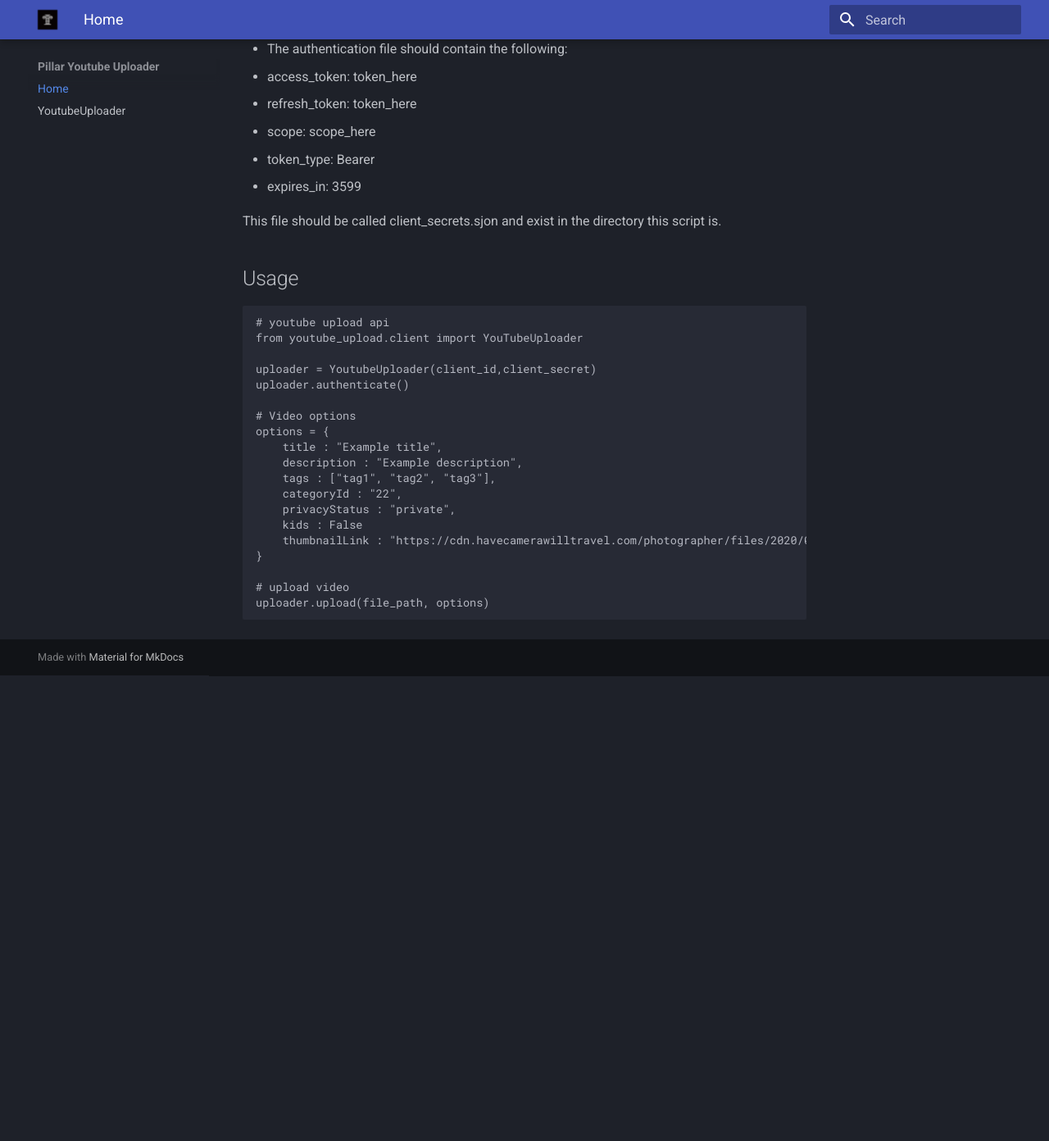
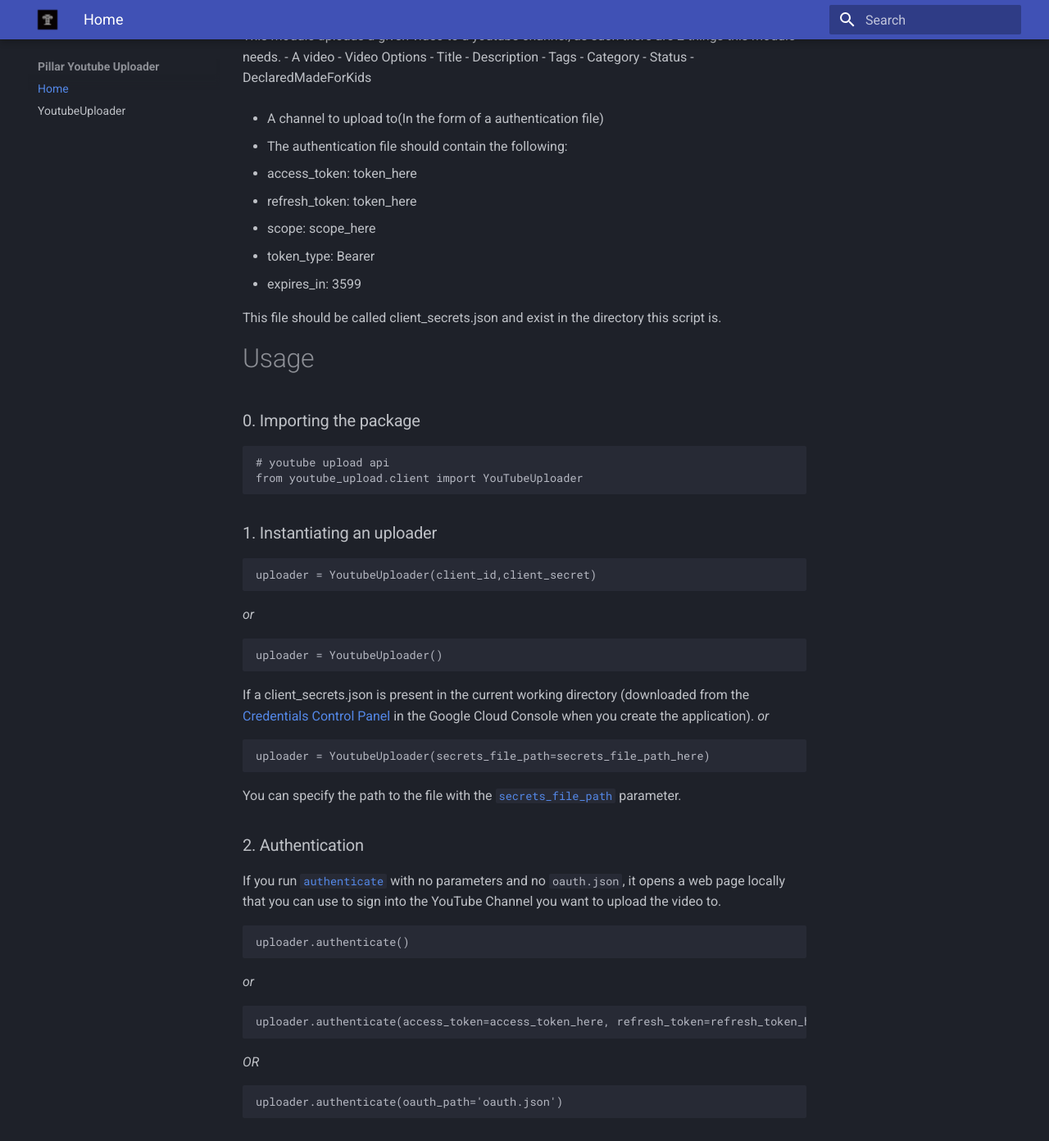
Before and after one commit to pillargg/youtube-upload, an MkDocs documentation site: the page built from docs/index.md, in a window 1280 px wide and 1400 px high, scrolled down 1479 px. Shown: the top 1392 px of the window at 82% size. Built offline with MkDocs 1.6.1 and Material for MkDocs 9.7.7, drawn with Linux system fonts in a browser that asks for light colours; before the commit the page ends 2303 px from its top, so only the background shows below that; some of the changed text lies outside the part shown.

Commit message:
[bot] Update index.md to match README.md

````diff
--- a/docs/index.md
+++ b/docs/index.md
@@ -1,4 +1,5 @@
 ![Build Docs](https://github.com/pillargg/youtube-upload/workflows/Build%20Docs/badge.svg?branch=master) ![Upload Python Package](https://github.com/pillargg/youtube-upload/workflows/Upload%20Python%20Package/badge.svg)
+
 # PillarGG YouTube Uploader
 Upload Youtube Videos and more via Python.
 
@@ -36,6 +37,9 @@
 
 ## Usage Info
 
+The variables `client_id` and `client_secret` are how Google identify your application. These are specified in the initialization parameters or in the `client_secrets.json` file.
+The variables `access_token` and `refresh_token` are how Google's APIs differentiate between different YouTube channels. These are specified in the authenticate method.
+
 This module uploads a given video to a youtube channel, as such there are 2 things this module needs.
 - A video
 - Video Options
@@ -55,28 +59,67 @@
   - token_type: Bearer
   - expires_in: 3599
 
-This file should be called client_secrets.sjon and exist in the directory this script is.
+This file should be called client_secrets.json and exist in the directory this script is.
 
-## Usage
+# Usage
 
+### 0. Importing the package
 ```python
 # youtube upload api
 from youtube_upload.client import YouTubeUploader
+```
 
+### 1. Instantiating an uploader
+```python
 uploader = YoutubeUploader(client_id,client_secret)
+```
+*or*
+```python
+uploader = YoutubeUploader()
+```
+If a client_secrets.json is present in the current working directory (downloaded from the [Credentials Control Panel](https://console.developers.google.com/apis/credentials) in the Google Cloud Console when you create the application).
+*or*
+```python
+uploader = YoutubeUploader(secrets_file_path=secrets_file_path_here)
+```
+You can specify the path to the file with the [`secrets_file_path`](https://pillargg.github.io/youtube-upload/YoutubeUploader/#youtube_upload.client.YoutubeUploader) parameter.
+
+### 2. Authentication
+
+If you run [`authenticate`](https://pillargg.github.io/youtube-upload/YoutubeUploader/#youtube_upload.client.YoutubeUploader.authenticate) with no parameters and no `oauth.json`, it opens a web page locally that you can use to sign into the YouTube Channel you want to upload the video to.
+
+
+```python
 uploader.authenticate()
+```
+*or*
+```python
+uploader.authenticate(access_token=access_token_here, refresh_token=refresh_token_here)
+```
+*OR*
+```python
+uploader.authenticate(oauth_path='oauth.json')
+```
+
+### 3. Uploading the video
+```python
 
 # Video options
 options = {
-    title : "Example title",
-    description : "Example description",
-    tags : ["tag1", "tag2", "tag3"],
-    categoryId : "22",
-    privacyStatus : "private",
-    kids : False
-    thumbnailLink : "https://cdn.havecamerawilltravel.com/photographer/files/2020/01/youtube-logo-new-1068x510.jpg"
+    "title" : "Example title", # The video title
+    "description" : "Example description", # The video description
+    "tags" : ["tag1", "tag2", "tag3"],
+    "categoryId" : "22",
+    "privacyStatus" : "private", # Video privacy. Can either be "public", "private", or "unlisted"
+    "kids" : False # Specifies if the Video if for kids or not. Defaults to False.
+    "thumbnailLink" : "https://cdn.havecamerawilltravel.com/photographer/files/2020/01/youtube-logo-new-1068x510.jpg" # Optional. Specifies video thumbnail.
 }
 
 # upload video
 uploader.upload(file_path, options)
 ```
+Parameter `tags` should be list of strings only. The parameter `categoryId` refers to YouTube internal categories, more information can be found [here](https://stackoverflow.com/questions/17698040/youtube-api-v3-where-can-i-find-a-list-of-each-videocategoryid).
+### 4. Closing the uploader
+```python
+uploader.close()
+```
````
